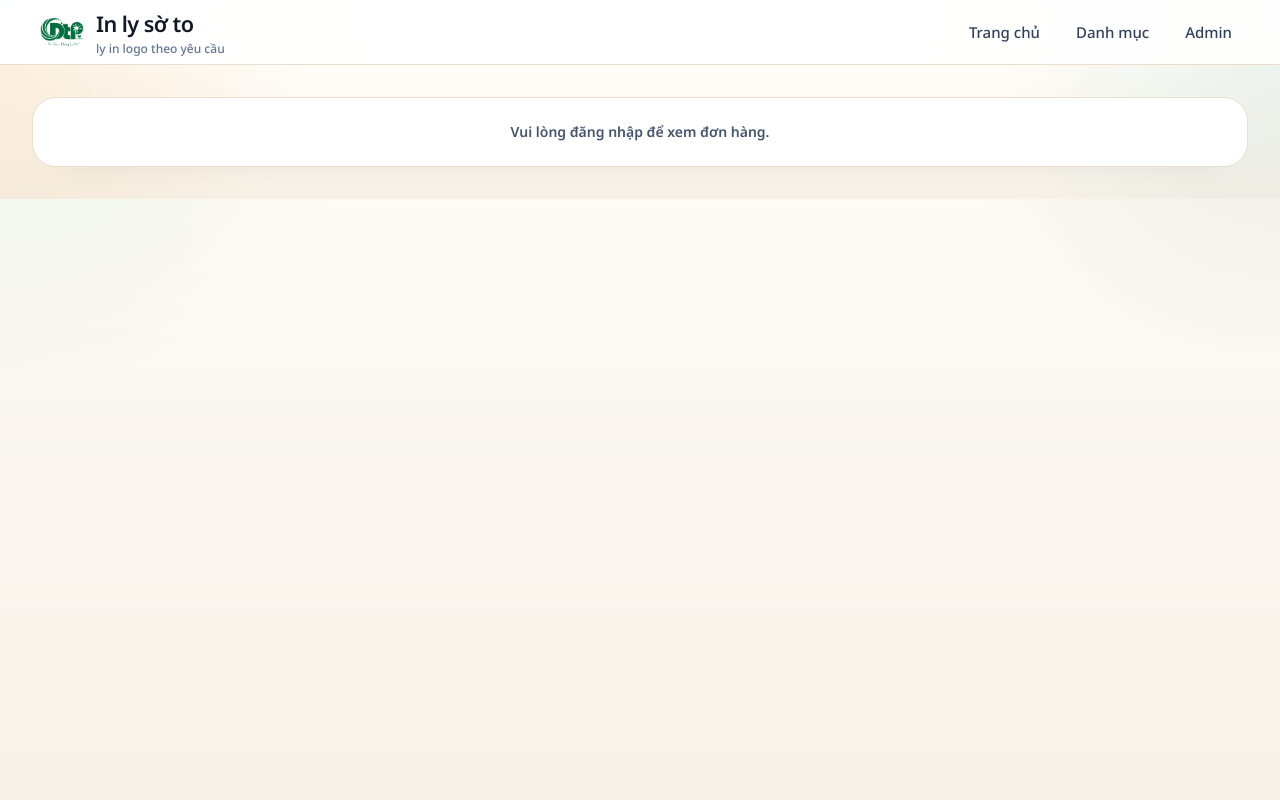
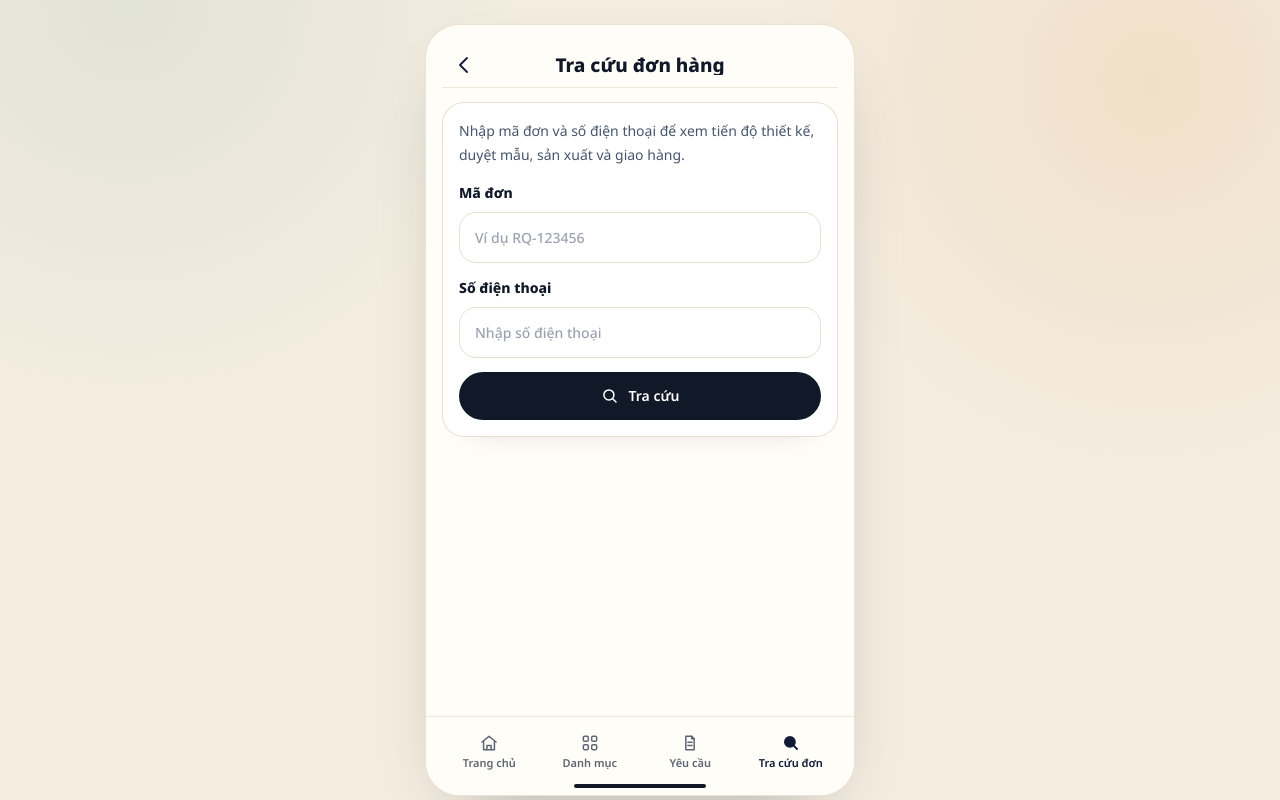
Before and after one commit to leesanhoon/store-web, a Next.js app: page /track-order in a window 1280 px wide. Before the commit this address had no page. Shown: the top 800 px of the page. Built offline with nearby package versions, Linux system fonts and the light colour scheme.

Commit message:
feat: update product catalog and track order pages with new components and improved functionality

```diff
--- a/app/(public)/products/page.tsx
+++ b/app/(public)/products/page.tsx
@@ -1,6 +1,6 @@
 import Link from "next/link";
 import MobileAppShell from "@/components/mobile-store/MobileAppShell";
-import ProductCard from "@/components/mobile-store/ProductCard";
+import ProductCatalog from "@/components/mobile-store/ProductCatalog";
 import { BackIcon, SearchIcon } from "@/components/mobile-store/icons";
 import { getCatalogProducts } from "@/lib/data/catalog";
 import { demoProducts } from "@/lib/data/demo-products";
@@ -15,8 +15,6 @@ async function loadProducts() {
     };
   }
 }
-
-const filters = ["Tất cả", "PET", "PP", "Ly giấy", "Nắp ly"];
 
 export default async function ProductsPage() {
   const { products, error } = await loadProducts();
@@ -35,20 +33,8 @@ export default async function ProductsPage() {
           </button>
         </header>
 
-        <div className="filter-pills" aria-label="Bộ lọc sản phẩm">
-          {filters.map((filter, index) => (
-            <button key={filter} type="button" className={index === 0 ? "active" : undefined}>
-              {filter}
-            </button>
-          ))}
-        </div>
-
         {error ? <p className="mobile-alert">{error}</p> : null}
-        <section className="catalog-grid" aria-label="Danh sách sản phẩm">
-          {displayProducts.map((product) => (
-            <ProductCard key={product.id} product={product} />
-          ))}
-        </section>
+        <ProductCatalog products={displayProducts} />
       </div>
     </MobileAppShell>
   );
--- a/app/(public)/track-order/page.tsx
+++ b/app/(public)/track-order/page.tsx
@@ -1,119 +1,136 @@
 "use client";
 
 import Link from "next/link";
-import { usePathname, useRouter } from "next/navigation";
-import { useEffect, useState, useSyncExternalStore } from "react";
+import { useState, type FormEvent } from "react";
 import OrderTimeline from "@/components/OrderTimeline";
-import { isAdminAuthenticated } from "@/lib/admin-auth";
+import MobileAppShell from "@/components/mobile-store/MobileAppShell";
+import { BackIcon, SearchIcon } from "@/components/mobile-store/icons";
 import { findOrderByIdAndPhone, findOrdersByPhone } from "@/lib/orders";
 
 export default function TrackOrderPage() {
-  const router = useRouter();
-  const pathname = usePathname();
-  const allowed = useSyncExternalStore(
-    () => () => undefined,
-    isAdminAuthenticated,
-    () => false,
-  );
   const [orderId, setOrderId] = useState("");
   const [phone, setPhone] = useState("");
   const [searchToken, setSearchToken] = useState(0);
+  const [hasSearched, setHasSearched] = useState(false);
 
-  useEffect(() => {
-    if (allowed) return;
-    router.replace(`/account?next=${encodeURIComponent(pathname)}`);
-  }, [allowed, pathname, router]);
+  const order = hasSearched ? findOrderByIdAndPhone(orderId, phone) : null;
+  const relatedOrders = hasSearched ? findOrdersByPhone(phone) : [];
 
-  if (!allowed) {
-    return (
-      <div className="surface-gradient">
-        <div className="page-shell py-6 sm:py-8">
-          <section className="panel p-6 text-center text-sm font-semibold text-slate-600">
-            Vui lòng đăng nhập để xem đơn hàng.
-          </section>
-        </div>
-      </div>
-    );
-  }
-
-  const order = findOrderByIdAndPhone(orderId, phone);
-  const relatedOrders = findOrdersByPhone(phone);
+  const onSubmit = (event: FormEvent<HTMLFormElement>) => {
+    event.preventDefault();
+    setHasSearched(true);
+    setSearchToken((value) => value + 1);
+  };
 
   return (
-    <div className="surface-gradient">
-      <div className="page-shell py-6 sm:py-8">
-        <section className="panel-strong p-6 sm:p-8 md:p-10">
-          <p className="text-sm font-semibold uppercase tracking-[0.22em] text-slate-500">Tra cứu đơn</p>
-          <h1 className="mt-3 text-4xl font-semibold text-header">Theo dõi trạng thái đơn in</h1>
-          <p className="mt-4 max-w-3xl text-base leading-8 text-slate-600 md:text-lg">
+    <MobileAppShell>
+      <div className="quote-screen">
+        <header className="mobile-topbar">
+          <Link href="/" className="icon-button ghost" aria-label="Quay lại trang chủ">
+            <BackIcon className="h-6 w-6" />
+          </Link>
+          <h1>Tra cứu đơn hàng</h1>
+          <span className="icon-button ghost" aria-hidden="true" />
+        </header>
+
+        <section className="quote-form-card">
+          <p className="text-sm leading-6 text-slate-600">
             Nhập mã đơn và số điện thoại để xem tiến độ thiết kế, duyệt mẫu, sản xuất và giao hàng.
           </p>
-
-          <div className="mt-8 grid gap-4 md:grid-cols-[1fr_1fr_auto]">
-            <input value={orderId} onChange={(event) => setOrderId(event.target.value)} placeholder="Mã đơn ví dụ RQ-123456" className="input-modern" />
-            <input value={phone} onChange={(event) => setPhone(event.target.value)} placeholder="Số điện thoại" className="input-modern" />
-            <button type="button" onClick={() => setSearchToken((value) => value + 1)} className="button-primary">
-              Tra cứu
+          <form onSubmit={onSubmit} className="space-y-3.5">
+            <label>
+              <span>Mã đơn</span>
+              <input
+                value={orderId}
+                onChange={(event) => setOrderId(event.target.value)}
+                placeholder="Ví dụ RQ-123456"
+              />
+            </label>
+            <label>
+              <span>Số điện thoại</span>
+              <input
+                value={phone}
+                onChange={(event) => setPhone(event.target.value)}
+                placeholder="Nhập số điện thoại"
+                inputMode="tel"
+              />
+            </label>
+            <button type="submit" className="button-primary w-full">
+              <span className="inline-flex items-center justify-center gap-2">
+                <SearchIcon className="h-5 w-5" />
+                Tra cứu
+              </span>
             </button>
-          </div>
+          </form>
         </section>
 
-        <section className="section-gap grid gap-6 xl:grid-cols-[1fr_360px]">
-          <div className="space-y-6">
+        {hasSearched ? (
+          <section className="mobile-section">
+            <div className="mobile-section-heading">
+              <h2>Kết quả tra cứu</h2>
+            </div>
+
             {order ? (
-              <article className="panel p-6">
-                <div className="flex flex-col gap-4 md:flex-row md:items-start md:justify-between">
+              <article className="quote-form-card">
+                <div className="flex items-start justify-between gap-3">
                   <div>
-                    <p className="text-xs font-semibold uppercase tracking-[0.22em] text-slate-500">{order.id}</p>
-                    <h2 className="mt-2 text-2xl font-semibold text-header">{order.businessName || order.fullName}</h2>
-                    <p className="mt-2 text-sm text-slate-600">{order.phone}</p>
+                    <p className="text-xs font-semibold uppercase tracking-[0.22em] text-slate-500">
+                      {order.id}
+                    </p>
+                    <h3 className="mt-1 text-lg font-semibold text-header">
+                      {order.businessName || order.fullName}
+                    </h3>
+                    <p className="mt-1 text-sm text-slate-600">{order.phone}</p>
                   </div>
-                  <div className="rounded-full bg-slate-100 px-4 py-2 text-sm font-semibold text-slate-700">{order.status}</div>
+                  <span className="rounded-full bg-slate-100 px-3 py-1.5 text-xs font-semibold text-slate-700">
+                    {order.status}
+                  </span>
                 </div>
-                <div className="mt-6"><OrderTimeline status={order.status} /></div>
-                <div className="mt-6 grid gap-4 md:grid-cols-2">
-                  <div className="rounded-2xl border border-[#e5ebf2] bg-[#f8fafc] p-4">
-                    <p className="text-xs font-semibold uppercase tracking-[0.22em] text-slate-500">Ghi chú</p>
-                    <p className="mt-2 text-sm leading-7 text-slate-600">{order.note || "Không có ghi chú."}</p>
-                  </div>
-                  <div className="rounded-2xl border border-[#e5ebf2] bg-[#f8fafc] p-4">
-                    <p className="text-xs font-semibold uppercase tracking-[0.22em] text-slate-500">Cập nhật gần nhất</p>
-                    <p className="mt-2 text-sm leading-7 text-slate-600">Các trạng thái được sắp theo tiến trình thiết kế, duyệt mẫu, sản xuất và giao hàng.</p>
-                  </div>
+                <div className="mt-4">
+                  <OrderTimeline status={order.status} />
                 </div>
+                <p className="mt-4 text-sm leading-6 text-slate-600">
+                  {order.note || "Không có ghi chú."}
+                </p>
               </article>
             ) : (
-              <div className="panel p-6 text-sm font-medium text-slate-600">Chưa tìm thấy đơn. Hãy nhập đúng mã đơn và số điện thoại.</div>
+              <p className="mobile-alert">
+                Chưa tìm thấy đơn. Hãy kiểm tra lại mã đơn và số điện thoại.
+              </p>
             )}
-          </div>
+          </section>
+        ) : null}
 
-          <aside className="space-y-4">
-            <div className="panel bg-[#f8fafc] p-6">
-              <h2 className="text-xl font-semibold text-header">Đơn liên quan</h2>
-              <div className="mt-4 space-y-3">
-                {relatedOrders.length === 0 ? (
-                  <p className="text-sm font-medium text-slate-600">Chưa có đơn liên quan.</p>
-                ) : (
-                  relatedOrders.map((item) => (
-                    <Link key={item.id} href={`/track-order?orderId=${item.id}&phone=${item.phone}&token=${searchToken}`} className="block rounded-2xl bg-white p-4 shadow-sm">
-                      <p className="text-xs font-semibold uppercase tracking-[0.22em] text-slate-500">{item.id}</p>
-                      <p className="mt-1 font-semibold text-header">{item.businessName || item.fullName}</p>
-                      <p className="mt-1 text-sm text-slate-600">{item.status}</p>
-                    </Link>
-                  ))
-                )}
-              </div>
+        {hasSearched && relatedOrders.length > 0 ? (
+          <section className="mobile-section">
+            <div className="mobile-section-heading">
+              <h2>Đơn liên quan</h2>
             </div>
-
-            <div className="panel p-6">
-              <h2 className="text-xl font-semibold text-header">Gợi ý</h2>
-              <p className="mt-3 text-sm font-medium leading-7 text-slate-600">
-                Nếu chưa có mã đơn, hãy kiểm tra email, Zalo hoặc liên hệ bộ phận tư vấn để nhận mã và mốc cập nhật mới nhất.
-              </p>
+            <div className="space-y-3">
+              {relatedOrders.map((item) => (
+                <Link
+                  key={item.id}
+                  href={`/track-order?orderId=${item.id}&phone=${item.phone}&token=${searchToken}`}
+                  className="quote-form-card block"
+                  onClick={() => {
+                    setOrderId(item.id);
+                    setPhone(item.phone);
+                    setHasSearched(true);
+                  }}
+                >
+                  <p className="text-xs font-semibold uppercase tracking-[0.22em] text-slate-500">
+                    {item.id}
+                  </p>
+                  <p className="mt-1 font-semibold text-header">
+                    {item.businessName || item.fullName}
+                  </p>
+                  <p className="mt-1 text-sm text-slate-600">{item.status}</p>
+                </Link>
+              ))}
             </div>
-          </aside>
-        </section>
+          </section>
+        ) : null}
       </div>
-    </div>
+    </MobileAppShell>
   );
 }
--- a/components/Footer.tsx
+++ b/components/Footer.tsx
@@ -8,6 +8,8 @@ function isMobileMockupRoute(pathname: string) {
         pathname === "/" ||
         pathname === "/products" ||
         pathname === "/cart" ||
+        pathname === "/account" ||
+        pathname === "/track-order" ||
         pathname.startsWith("/product/")
     );
 }
--- a/components/Header.tsx
+++ b/components/Header.tsx
@@ -17,6 +17,8 @@ function isMobileMockupRoute(pathname: string) {
         pathname === "/" ||
         pathname === "/products" ||
         pathname === "/cart" ||
+        pathname === "/account" ||
+        pathname === "/track-order" ||
         pathname.startsWith("/product/")
     );
 }
--- a/components/mobile-store/MobileAppShell.tsx
+++ b/components/mobile-store/MobileAppShell.tsx
@@ -6,7 +6,7 @@ import {
   DocumentIcon,
   GridIcon,
   HomeIcon,
-  UserIcon,
+  SearchIcon,
 } from "@/components/mobile-store/icons";
 
 type Props = {
@@ -17,7 +17,7 @@ const navItems = [
   { href: "/", label: "Trang chủ", icon: HomeIcon },
   { href: "/products", label: "Danh mục", icon: GridIcon },
   { href: "/cart", label: "Yêu cầu", icon: DocumentIcon },
-  { href: "/account", label: "Tài khoản", icon: UserIcon },
+  { href: "/track-order", label: "Tra cứu đơn", icon: SearchIcon },
 ];
 
 function isActive(pathname: string, href: string) {
--- /dev/null
+++ b/components/mobile-store/ProductCatalog.tsx
@@ -0,0 +1,54 @@
+"use client";
+
+import { useMemo, useState } from "react";
+import ProductCard from "@/components/mobile-store/ProductCard";
+import type { ProductDto } from "@/lib/api/products";
+import { getProductDisplayInfo } from "@/lib/products/display";
+
+type Props = {
+  products: ProductDto[];
+};
+
+const filters = [
+  { label: "Tất cả", match: () => true },
+  { label: "PET", match: (cupType: string) => cupType.includes("PET") },
+  { label: "PP", match: (cupType: string) => cupType.includes("PP") },
+  { label: "Ly giấy", match: (cupType: string) => cupType === "Ly giấy" },
+  { label: "Nắp ly", match: (cupType: string) => cupType === "Nắp ly" },
+];
+
+export default function ProductCatalog({ products }: Props) {
+  const [activeFilter, setActiveFilter] = useState(filters[0].label);
+
+  const filteredProducts = useMemo(() => {
+    const filter = filters.find((item) => item.label === activeFilter) ?? filters[0];
+    return products.filter((product) => filter.match(getProductDisplayInfo(product).cupType));
+  }, [products, activeFilter]);
+
+  return (
+    <>
+      <div className="filter-pills" aria-label="Bộ lọc sản phẩm">
+        {filters.map((filter) => (
+          <button
+            key={filter.label}
+            type="button"
+            className={filter.label === activeFilter ? "active" : undefined}
+            onClick={() => setActiveFilter(filter.label)}
+          >
+            {filter.label}
+          </button>
+        ))}
+      </div>
+
+      {filteredProducts.length === 0 ? (
+        <p className="mobile-alert">Không có sản phẩm phù hợp với bộ lọc này.</p>
+      ) : (
+        <section className="catalog-grid" aria-label="Danh sách sản phẩm">
+          {filteredProducts.map((product) => (
+            <ProductCard key={product.id} product={product} />
+          ))}
+        </section>
+      )}
+    </>
+  );
+}
```
Also changed, not shown: .claude/launch.json (added), 1 other file (tests, documents, lock files or other folders).
